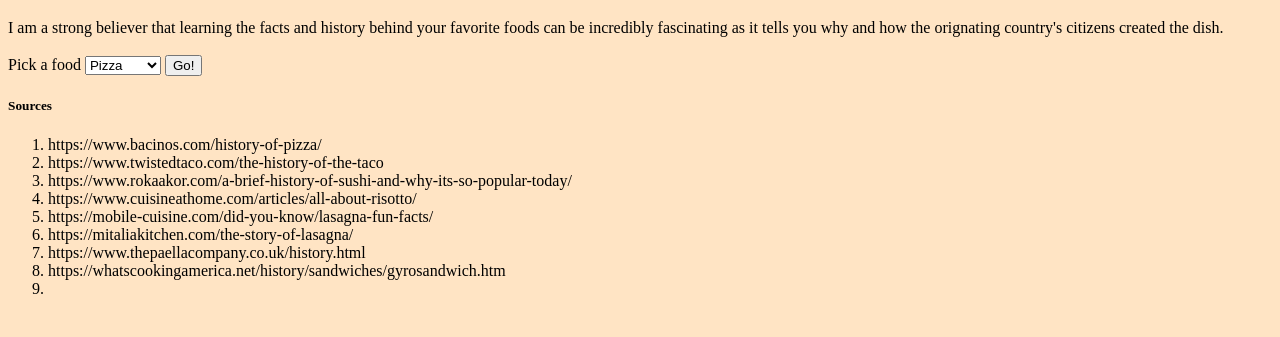
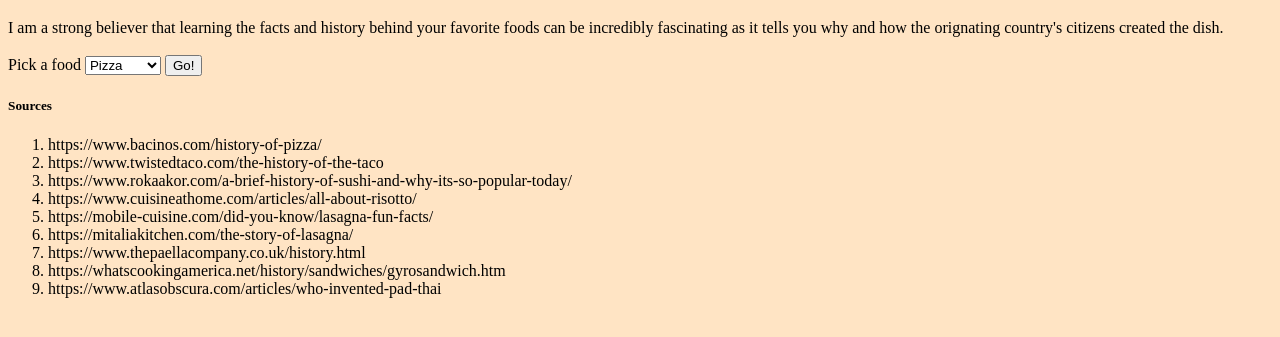
Before and after one commit to pauljpardo/food-facts, a plain HTML site: page index.html in a window 1280 px wide. Shown: the part 61-398 px from the top of the page. Drawn offline with Linux system fonts and the light colour scheme.

Commit message:
Final source

```diff
--- a/index.html
+++ b/index.html
@@ -50,7 +50,7 @@
     <li> https://mitaliakitchen.com/the-story-of-lasagna/</li>
     <li> https://www.thepaellacompany.co.uk/history.html</li>
     <li> https://whatscookingamerica.net/history/sandwiches/gyrosandwich.htm</li>
-    <li> </li>
+    <li> https://www.atlasobscura.com/articles/who-invented-pad-thai</li>
     </ol>
 
 </footer>
```
